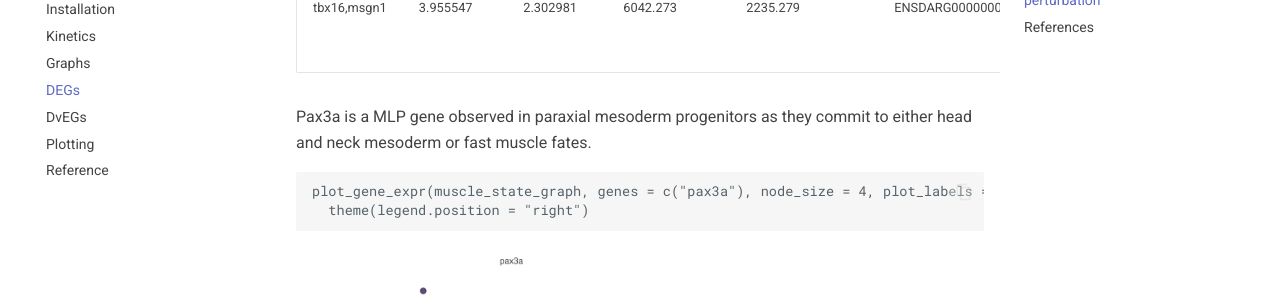
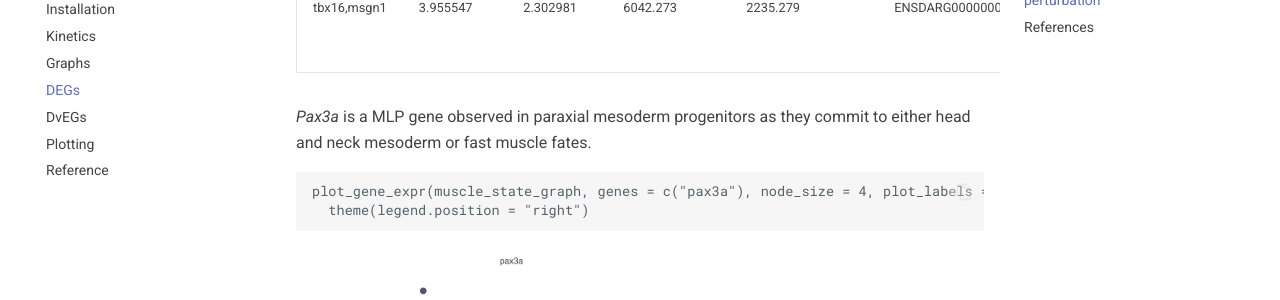
Before and after one commit to cole-trapnell-lab/platt, an MkDocs documentation site: the page built from docs/deg.md, in a window 1280 px wide and 900 px high, scrolled down 5130 px. Shown: the part 153-453 px from the top of the window. Built offline with MkDocs 1.6.1 and Material for MkDocs 9.7.7, drawn with Linux system fonts in a browser that asks for light colours; comment, search, counter and statistics services are not loaded.

Commit message:
update deg.md

````diff
--- a/docs/deg.md
+++ b/docs/deg.md
@@ -110,6 +110,7 @@ genes_within_cell_state %>% head()
 | head and neck mesoderm, migrating        | `<tibble [33,189 × 15]>`  |
 
 The results are nested by cell type. To look at a specific knockout term, you can unnest the dataframe and filter:
+
 ```
 genes_within_cell_state = genes_within_cell_state %>% tidyr::unnest(genes_within_cell_group)
 genes_within_cell_state %>% filter(term == "tbx16,msgn1") %>% tidyr::unnest(perturb_effects)
@@ -125,12 +126,13 @@ genes_within_cell_state %>% filter(term == "tbx16,msgn1") %>% tidyr::unnest(pert
 | tbx16,msgn1 | 3.955547   | 2.302981    | 6042.273       | 2235.279             | ENSDARG00000000069   | 0.22385107              | 0.2309466                  | 0.16620371                 | 0.076271650                 | 0.15154521                    | 0.5804131               | -2.799458    | -2.281009           | -0.02203216     | paraxial mesoderm (tbx16+)     |
 | tbx16,msgn1 | 3.955547   | 2.302981    | 6042.273       | 2235.279             | ENSDARG00000000086   | -0.04488597             | 0.1612511                  | 0.39036776                 | -0.014688242                | 0.09378365                    | 0.7574802               | -2.799458    | -1.528009           | -0.02203216     | paraxial mesoderm (tbx16+)     |
 
-Pax3a is a MLP gene observed in paraxial mesoderm progenitors as they commit to either head and neck mesoderm or fast muscle fates.
+_Pax3a_ is a MLP gene observed in paraxial mesoderm progenitors as they commit to either head and neck mesoderm or fast muscle fates.
 
 ```
 plot_gene_expr(muscle_state_graph, genes = c("pax3a"), node_size = 4, plot_labels = F) +
   theme(legend.position = "right")
 ```
+
 ![](assets/muscle_pax3a.png){width=75%}
 
 
````
